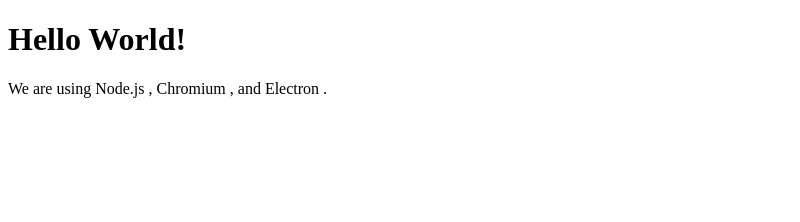
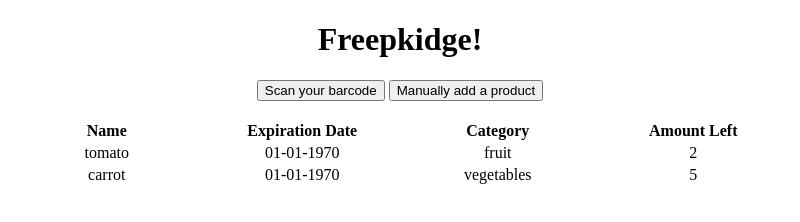
Before and after one commit to Shibacoco/Engineering-Design-App, an Electron app: page index.html in a window 800 px wide. Drawn offline with Linux system fonts and the light colour scheme.

Commit message:
ingredients show up in table

```diff
--- /dev/null
+++ b/__dbentry.txt
@@ -0,0 +1,2 @@
+create table Barcodes(BarcodeValue int NOT NULL, Name varchar(40) NOT NULL, Category varchar(40) NOT NULL, TimeBeforeExpiration time NOT NULL);
+create table UserFood(Name varchar(40) NOT NULL, ExpirationDate DateTime NOT NULL, Category varchar(40) NOT NULL, AmountLeft smallint);
--- /dev/null
+++ b/css/styles.css
@@ -0,0 +1,30 @@
+/* styles.css */
+h1 {
+    width: 100%;
+    text-align: center;
+}
+
+table {
+    border: 1px;
+    width: 100%;
+    text-align: center;
+}
+
+th, td {
+    width: 25%;
+}
+
+.center {
+    text-align: center;
+}
+
+.btn {
+    background-color: DodgerBlue; /* Blue background */
+    border: none; /* Remove borders */
+    color: white; /* White text */
+    padding: 12px 16px; /* Some padding */
+    font-size: 16px; /* Set a font size */
+    cursor: pointer; /* Mouse pointer on hover */
+  }
+
+/* Add styles here to customize the appearance of your app */
--- a/index.html
+++ b/index.html
@@ -1,19 +1,37 @@
 <!DOCTYPE html>
 <html>
   <head>
+    <link rel="icon" href="favicon.ico">
     <meta charset="UTF-8">
-    <!-- https://developer.mozilla.org/en-US/docs/Web/HTTP/CSP -->
+    <meta name="viewport" content="width=device-width, initial-scale=1">
     <meta http-equiv="Content-Security-Policy" content="default-src 'self'; script-src 'self'; style-src 'self' 'unsafe-inline'">
-    <link href="./styles.css" rel="stylesheet">
-    <title>Hello World!</title>
+
+    <link rel="stylesheet" href="https://cdnjs.cloudflare.com/ajax/libs/font-awesome/4.7.0/css/font-awesome.min.css">
+    <link href="css/styles.css" rel="stylesheet">
+
+    <title>Fridgekeep!</title>
   </head>
+
+  <h1>Freepkidge!</h1>
   <body>
-    <h1>Hello World!</h1>
-    We are using Node.js <span id="node-version"></span>,
-    Chromium <span id="chrome-version"></span>,
-    and Electron <span id="electron-version"></span>.
+    <div class="center">
+      <button id="scanAdd"> Scan your barcode </button>
+      <button id="manualAdd"> Manually add a product </button>
+    </div>
+    <br>
+    <table id="food">
+      <Tr>
+        <th>Name</th>
+        <th>Expiration Date</th>
+        <th>Category</th>
+        <th>Amount Left</th>
+      </Tr>
+    </table>
 
-    <!-- You can also require other files to run in this process -->
+
+
+
     <script src="./renderer.js"></script>
+    <script src="js/food.js"></script>
   </body>
 </html>
--- /dev/null
+++ b/js/food.js
@@ -0,0 +1,35 @@
+var ingredient = [
+    {
+        "name" : "tomato",
+        "expiration date" : "01-01-1970",
+        "category" : "fruit",
+        "amount" : "2"
+    },
+    {
+        "name" : "carrot",
+        "expiration date" : "01-01-1970",
+        "category" : "vegetables",
+        "amount" : "5"
+    }
+]
+
+window.onload = showAllIngredients();
+
+function showAllIngredients() {
+    //update to get items from database instead of from local array
+    var table = document.getElementById("food");
+
+    ingredient.forEach(c => {
+        var row = table.insertRow();
+
+        var cell0 = row.insertCell(0);
+        var cell1 = row.insertCell(1);
+        var cell2 = row.insertCell(2);
+        var cell3 = row.insertCell(3);
+
+        cell0.innerHTML = c["name"];
+        cell1.innerHTML = c["expiration date"];
+        cell2.innerHTML = c["category"];
+        cell3.innerHTML = c["amount"];
+    })
+}
--- a/package.json
+++ b/package.json
@@ -18,5 +18,9 @@
   "license": "CC0-1.0",
   "devDependencies": {
     "electron": "^20.1.4"
+  },
+  "dependencies": {
+    "bootstrap": "^5.2.2",
+    "electron-reload": "^2.0.0-alpha.1"
   }
 }
--- a/styles.css
+++ /dev/null
@@ -1,3 +0,0 @@
-/* styles.css */
-
-/* Add styles here to customize the appearance of your app */
```
Also changed, not shown: main.js (+8 -0 lines), imgs/2891491.png (added), 2 other files.
